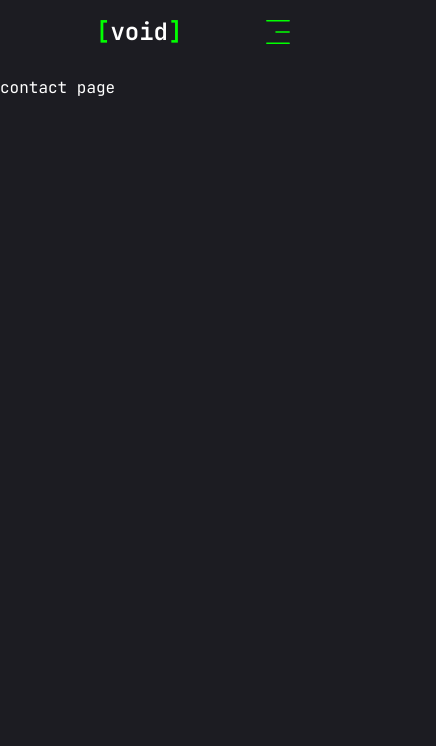
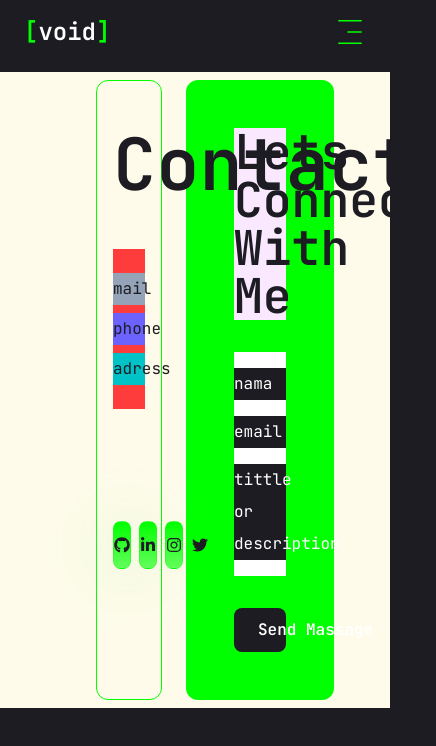
Before and after one commit to sukuna41/portfolio1, a Next.js app: page /contact in a window 390 px wide. Shown: the top 746 px of the page, 436 px wide, since content can reach past the window. Built offline with nearby package versions, Linux system fonts and the light colour scheme.

Commit message:
kerangka halaman contact dan perbaikan tampilan mobile

```diff
--- a/app/about/page.jsx
+++ b/app/about/page.jsx
@@ -31,7 +31,7 @@ const About = () => {
             </div>
             <span className="relative inline-block mt-2">
               <span className="absolute -inset-2 bg-gradient-to-r from-accent-baja to-accent/80 blur-2xl opacity-20"></span>
-              <span className="relative bg-gradient-to-r from-accent-hover to-accent bg-clip-text text-transparent">
+              <span className="relative bg-gradient-to-r from-accent to-accent/60 bg-clip-text text-transparent">
                 Me
               </span>
             </span>
@@ -68,12 +68,12 @@ const About = () => {
           </div>
 
           {/* Buttons */}
-          <div className="flex flex-col sm:flex-row gap-6 mt-4">
+          <div className="flex flex-col sm:flex-row gap-4 mt-4">
             <div className="relative group/button">
               <div className="absolute -inset-0.5 bg-gradient-to-tl from-accent to-accent-baja blur-2xl opacity-30 transition-opacity duration-500"></div>
               <Button
                 variant="outline"
-                className="relative h-10 rounded-lg uppercase flex items-center gap-2 px-8 py-6 bg-gradient-to-tr from-accent/60 to-accent-baja hover:bg-accent text-primary hover:scale-y-110 hover:border-primary/50 transition-all duration-300"
+                className="relative h-10 rounded-lg uppercase flex items-center gap-2 px-8 py-6 bg-gradient-to-t from-accent to-accent/60 hover:bg-accent text-primary hover:scale-y-105 hover:border-primary/50 transition-all duration-300"
               >
                 <Code className="text-md" />
                 <span className="font-normal">Project</span>
@@ -84,7 +84,7 @@ const About = () => {
               <Button
                 variant="outline"
                 size="sm"
-                className="relative h-10 rounded-lg uppercase flex items-center gap-2 px-8 py-6 bg-gradient-to-tl from-accent/60 to-accent-baja hover:bg-accent text-primary hover:scale-y-110 hover:border-primary/50 transition-all duration-300"
+                className="relative h-10 rounded-lg uppercase flex items-center gap-2 px-8 py-6 bg-gradient-to-t from-accent to-accent/60 hover:bg-accent text-primary hover:scale-y-105 hover:border-primary/50 transition-all duration-300"
               >
                 <FiDownload className="text-xl" />
                 <span className="font-normal">Download CV</span>
--- a/app/contact/page.jsx
+++ b/app/contact/page.jsx
@@ -1,4 +1,51 @@
+"use client";
+import Social from "@/components/Social";
+import { Button } from "@/components/ui/button";
+
 const Contact = () => {
-  return <div>contact page</div>;
+  return (
+    <section className="relative ">
+      <div className="px-24 py-2 relative mx-auto flex lg:flex-row gap-6 sm:flex-col bg-amber-50">
+        {/* header */}
+
+        {/* item kiri */}
+        <div className="relative p-4 flex-row rounded-xl text-primary border border-accent w-1/3">
+          {/* Text */}
+          <h1 className="text-7xl pt-8 text-primary font-semibold">Contact</h1>
+          <div className="py-6 flex mt-12 flex-col gap-2 bg-accent-danger">
+            <div className="bg-slate-400">mail</div>
+            <div className="bg-accent-ungu">phone</div>
+            <div className="bg-accent-cyan">adress</div>
+          </div>
+          <div className="relative group/button mt-28 mb-4">
+            <div className="absolute -inset-2 bg-gradient-to-tr from-accent to-accent-baja blur-2xl opacity-20"></div>
+            <Social
+              containerStyle="flex gap-2"
+              iconStyle="relative w-12 h-12 rounded-lg flex justify-center items-center bg-gradient-to-b from-accent to-accent/60 hover:bg-accent text-primary hover:text-primary  border border-accent/30 hover:border-primary/50 transition-all duration-300"
+            />
+          </div>
+        </div>
+
+        {/* item kanan */}
+        <div className="flex flex-col text-primary bg-accent p-12  w-3/4 rounded-xl">
+          <div className="bg-white">
+            <h1 className="text-5xl font-semibold bg-fuchsia-100">
+              Lets Connect <br /> With Me
+            </h1>
+          </div>
+          <div className="my-8 py-4 bg-white flex flex-col gap-4">
+            <div className="bg-primary text-white">nama</div>
+            <div className="bg-primary text-white">email</div>
+            <div className="bg-primary text-white">tittle or description</div>
+          </div>
+
+          <Button className="rounded-lg bg-primary text-center text-white">
+            Send Massage
+          </Button>
+        </div>
+      </div>
+    </section>
+  );
 };
+
 export default Contact;
--- a/app/page.jsx
+++ b/app/page.jsx
@@ -46,7 +46,7 @@ const Home = () => {
               <br />
               <span className="relative inline-block mt-2">
                 <span className="absolute -inset-2 bg-gradient-to-r from-accent-baja to-accent/80 blur-2xl opacity-20"></span>
-                <span className="relative text-shadow-lg bg-gradient-to-t from-accent via-accent to-accent-baja/80 bg-clip-text text-transparent">
+                <span className="relative text-shadow-lg bg-gradient-to-t from-accent via-accent to-accent-baja/60 bg-clip-text text-transparent">
                   Ramadhan
                 </span>
               </span>
@@ -69,7 +69,7 @@ const Home = () => {
                 <div className="absolute -inset-2 bg-gradient-to-r from-accent to-accent-baja blur-3xl opacity-70 group-hover/button:opacity-60 transition-opacity duration-500"></div>
                 <Button
                   variant="outline"
-                  className="relative h-10 rounded-lg uppercase flex items-center gap-2 px-8 py-6 bg-gradient-to-t from-accent to-accent-baja hover:bg-accent text-primary hover:border-primary/50 transition-all duration-300"
+                  className="relative h-10 rounded-lg uppercase flex items-center gap-2 px-8 py-6 bg-gradient-to-b from-accent to-accent/60 hover:bg-accent text-primary hover:border-primary/50 transition-all duration-300"
                 >
                   <Phone className="text-lg" />
                   <span>Contact</span>
@@ -80,7 +80,7 @@ const Home = () => {
                 <div className="absolute -inset-2 bg-gradient-to-tr from-accent to-accent-baja blur-2xl opacity-20"></div>
                 <Social
                   containerStyle="flex gap-2"
-                  iconStyle="relative w-12 h-12 rounded-lg flex justify-center items-center bg-gradient-to-t from-accent to-accent-baja hover:bg-accent text-primary hover:text-primary  border border-accent/30 hover:border-primary/50 transition-all duration-300"
+                  iconStyle="relative w-12 h-12 rounded-lg flex justify-center items-center bg-gradient-to-b from-accent to-accent/60 hover:bg-accent text-primary hover:text-primary  border border-accent/30 hover:border-primary/50 transition-all duration-300"
                 />
               </div>
             </div>
--- a/app/resume/page.jsx
+++ b/app/resume/page.jsx
@@ -15,11 +15,8 @@ export default function Resume() {
   const [activeTab, setActiveTab] = useState("projects");
 
   return (
-    <div className="px-24 py-2 w-full bg-primary">
-      <div className="mx-auto h-full">
-        {/* Header Utama */}
-        {/* // tidak menggunakan header */}
-
+    <section className="h-full relative">
+      <div className="px-6 md:px-12 lg:px-24 py-2 w-full bg-primary mx-auto h-full">
         {/* Tab Navigation */}
         <Tabs
           value={activeTab}
@@ -29,7 +26,7 @@ export default function Resume() {
           <TabsList className="grid grid-cols-3 bg-primary-foreground/10 backdrop-blur-sm p-1 rounded-lg gap-4">
             <TabsTrigger
               value="projects"
-              className="data-[state=active]:bg-accent data-[state=active]:text-primary flex gap-2 hover:text-primary h-12 hover:bg-accent/20"
+              className="data-[state=active]:bg-gradient-to-t from-accent to-accent/60 data-[state=active]:text-primary flex gap-2 hover:text-primary h-12 hover:bg-gradient-to-t from-accent to-accent/60"
             >
               <FiCode className="text-lg" />
               <span>Projects</span>
@@ -37,7 +34,7 @@ export default function Resume() {
 
             <TabsTrigger
               value="certificates"
-              className="data-[state=active]:bg-accent data-[state=active]:text-primary flex gap-2 hover:text-primary h-12 hover:bg-accent/20"
+              className="data-[state=active]:bg-gradient-to-t from-accent to-accent/60 data-[state=active]:text-primary flex gap-2 hover:text-white h-12 hover:border border-accent"
             >
               <FiAward className="text-lg" />
               <span>Certificates</span>
@@ -45,10 +42,10 @@ export default function Resume() {
 
             <TabsTrigger
               value="techstack"
-              className="data-[state=active]:bg-accent data-[state=active]:text-primary flex gap-2 hover:text-primary h-12 hover:bg-accent/20"
+              className="data-[state=active]:bg-gradient-to-t from-accent to-accent/60 data-[state=active]:text-primary flex gap-2 hover:text-primary h-12 hover:bg-gradient-to-t from-accent to-accent/60"
             >
               <FiBox className="text-lg" />
-              <span>Tech Stack</span>
+              <span>Skills</span>
             </TabsTrigger>
           </TabsList>
         </Tabs>
@@ -60,6 +57,6 @@ export default function Resume() {
           {/* {activeTab === "techstack" && <TechStackSection />} */}
         </div>
       </div>
-    </div>
+    </section>
   );
 }
--- a/components/Header.jsx
+++ b/components/Header.jsx
@@ -6,7 +6,7 @@ import { motion } from "framer-motion";
 
 const Header = () => {
   return (
-    <header className="pt-4 pb-6 px-24 text-white">
+    <header className="px-6 md:px-12 lg:px-24 h-full pt-4 pb-6   text-white">
       <div className="flex justify-between items-center">
         {/* logo */}
         <Link href="/">
--- a/components/MobileNav.jsx
+++ b/components/MobileNav.jsx
@@ -39,7 +39,7 @@ const MobileNav = () => {
             </h1>
           </Link>
         </div>
-        <nav className="flex flex-col justify-center items-center gap-4">
+        <nav className="flex sm:px-4  flex-col justify-center items-center gap-4">
           {links.map((links, index) => {
             return (
               <Link
```
Also changed, not shown: app/resume/projects/[slug]/page.jsx (+27 -30 lines).
